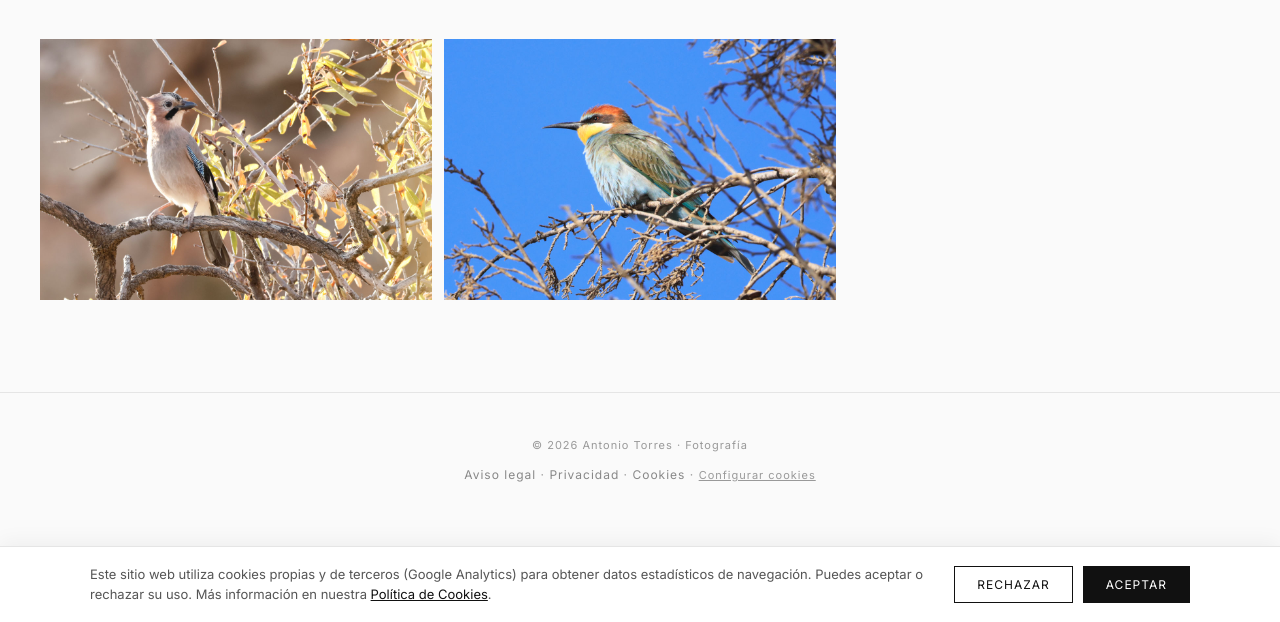
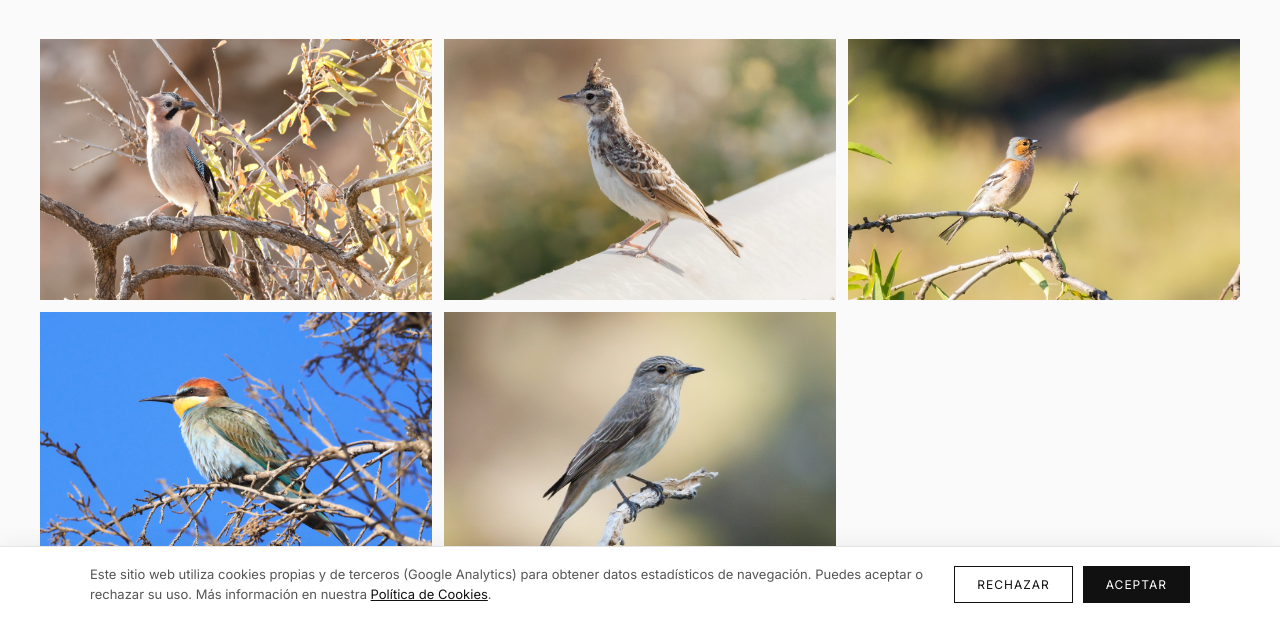
Before and after one commit to Atorresga84/AntonioTorresFoto, a plain HTML site: page aves.html in a window 1280 px wide. Shown: the part 178-800 px from the top of the page. Drawn offline with Linux system fonts and the light colour scheme.

Commit message:
más aves

```diff
--- a/aves.html
+++ b/aves.html
@@ -56,6 +56,24 @@
                  loading="lazy"
                  onclick="abrirLightbox(1, 'Fotos/Fauna/aves/lightbox/aves 2.jpg')">
 
+            <img data-indice="2"
+                 src="Fotos/Fauna/aves/galeria/aves 3.webp"
+                 alt="Abejarruco europeo (Merops apiaster)"
+                 loading="lazy"
+                 onclick="abrirLightbox(2, 'Fotos/Fauna/aves/lightbox/aves 3.webp')">
+
+            <img data-indice="3"
+                 src="Fotos/Fauna/aves/galeria/aves 4.webp"
+                 alt="Abejarruco europeo (Merops apiaster)"
+                 loading="lazy"
+                 onclick="abrirLightbox(3, 'Fotos/Fauna/aves/lightbox/aves 4.webp')">
+
+            <img data-indice="4"
+                 src="Fotos/Fauna/aves/galeria/aves 5.webp"
+                 alt="Abejarruco europeo (Merops apiaster)"
+                 loading="lazy"
+                 onclick="abrirLightbox(4, 'Fotos/Fauna/aves/lightbox/aves 5.webp')">
+
         </div>
     </main>
 
```
